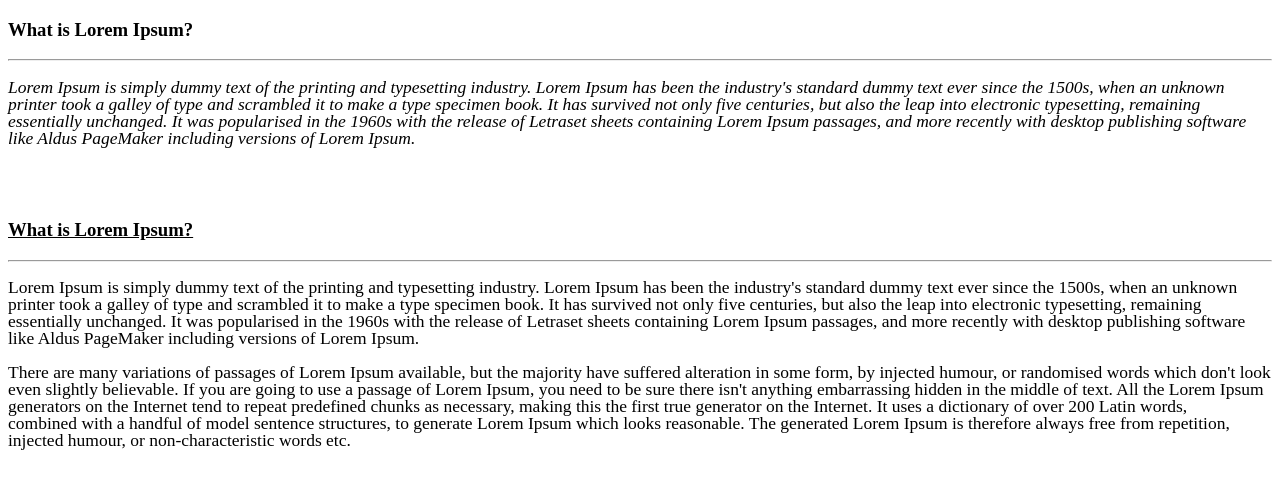
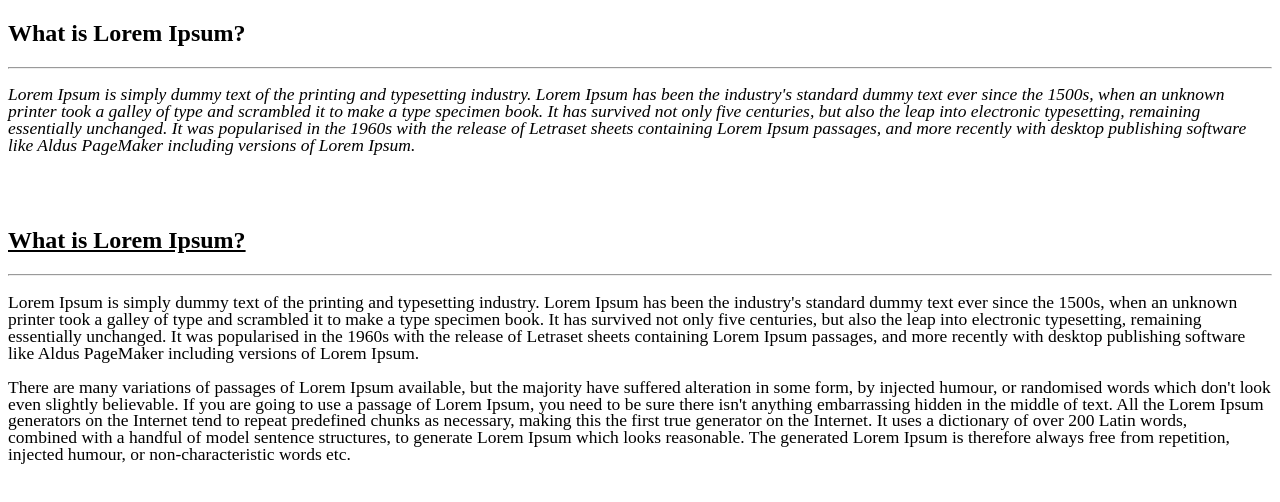
Before and after one commit to barbare19-21/text-formatingHW2, a plain HTML site: page index.html in a window 1280 px wide. Drawn offline with Linux system fonts and the light colour scheme.

Commit message:
Update index.html

```diff
--- a/index.html
+++ b/index.html
@@ -15,7 +15,7 @@
      </style>
   </head>
 <body>
-    <h3>What is Lorem Ipsum?</h3>
+    <h2>What is Lorem Ipsum?</h2>
     <hr>
     <p><i>Lorem Ipsum is simply dummy text of the printing and typesetting industry. Lorem Ipsum has been the industry's standard dummy text ever since the 1500s, when an unknown <br>
         printer took a galley of type and scrambled it to make a type specimen book. It has survived not only five centuries, but also the leap into electronic typesetting, remaining <br>
@@ -23,7 +23,7 @@
         like Aldus PageMaker including versions of Lorem Ipsum.</i>
     </p>
     <br><br>
-    <h3><u>What is Lorem Ipsum?</u></h3>
+    <h2><u>What is Lorem Ipsum?</u></h2>
     <hr>
 
     <p>Lorem Ipsum is simply dummy text of the printing and typesetting industry. Lorem Ipsum has been the industry's standard dummy text ever since the 1500s, when an unknown <br>
```
